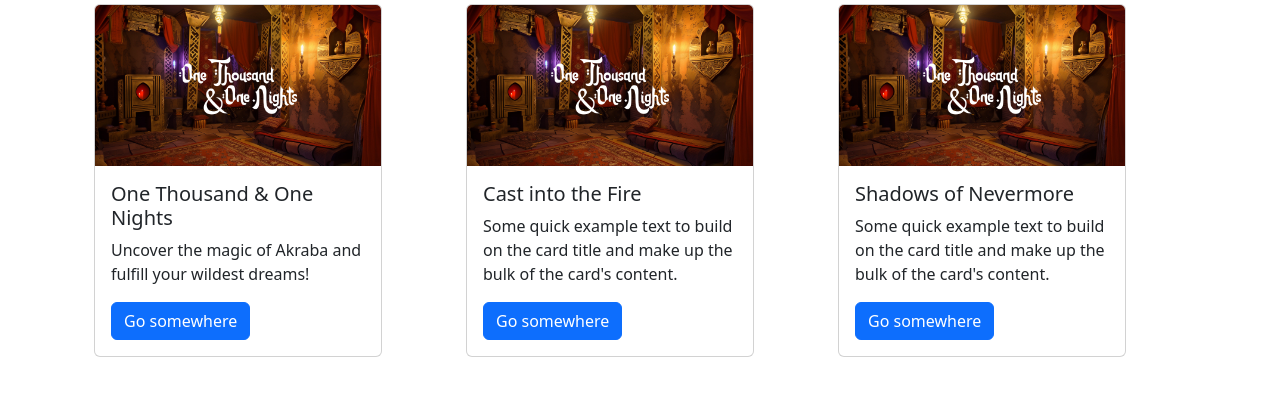
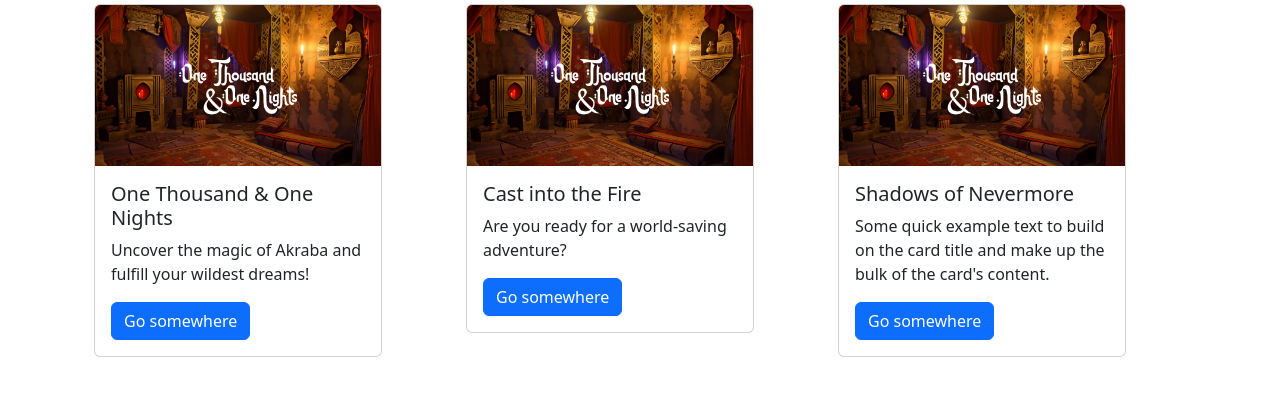
Before and after one commit to Jim-Daoulas/escape-rooms, a PHP site: page / in a window 1280 px wide. Shown: the part 198-594 px from the top of the page. Run offline with PHP 8.4, Linux system fonts and the light colour scheme.

Commit message:
Update mindtrap.php
add description

```diff
--- a/mindtrap.php
+++ b/mindtrap.php
@@ -15,7 +15,7 @@
   <img src="images\mindtrap/1000-and-1-nights.jpg" class="card-img-top" alt="...">
   <div class="card-body">
     <h5 class="card-title">Cast into the Fire</h5>
-    <p class="card-text">Some quick example text to build on the card title and make up the bulk of the card's content.</p>
+    <p class="card-text">Are you ready for a world-saving adventure?</p>
     <a href="https://aristotelous.themindtrap.com/cast-into-the-fire/?lang=en" class="btn btn-primary">Go somewhere</a>
   </div>
 </div>
```
